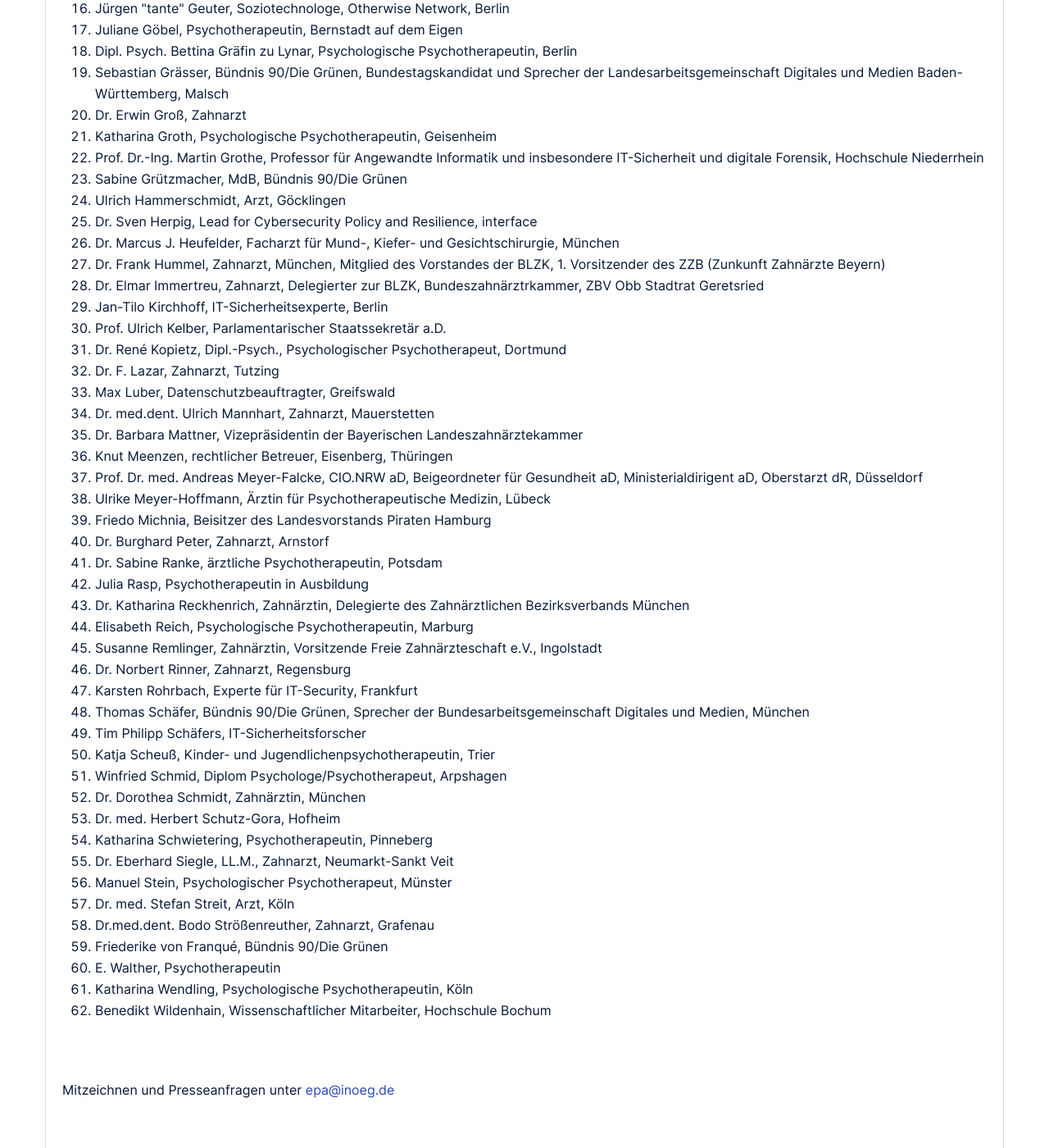
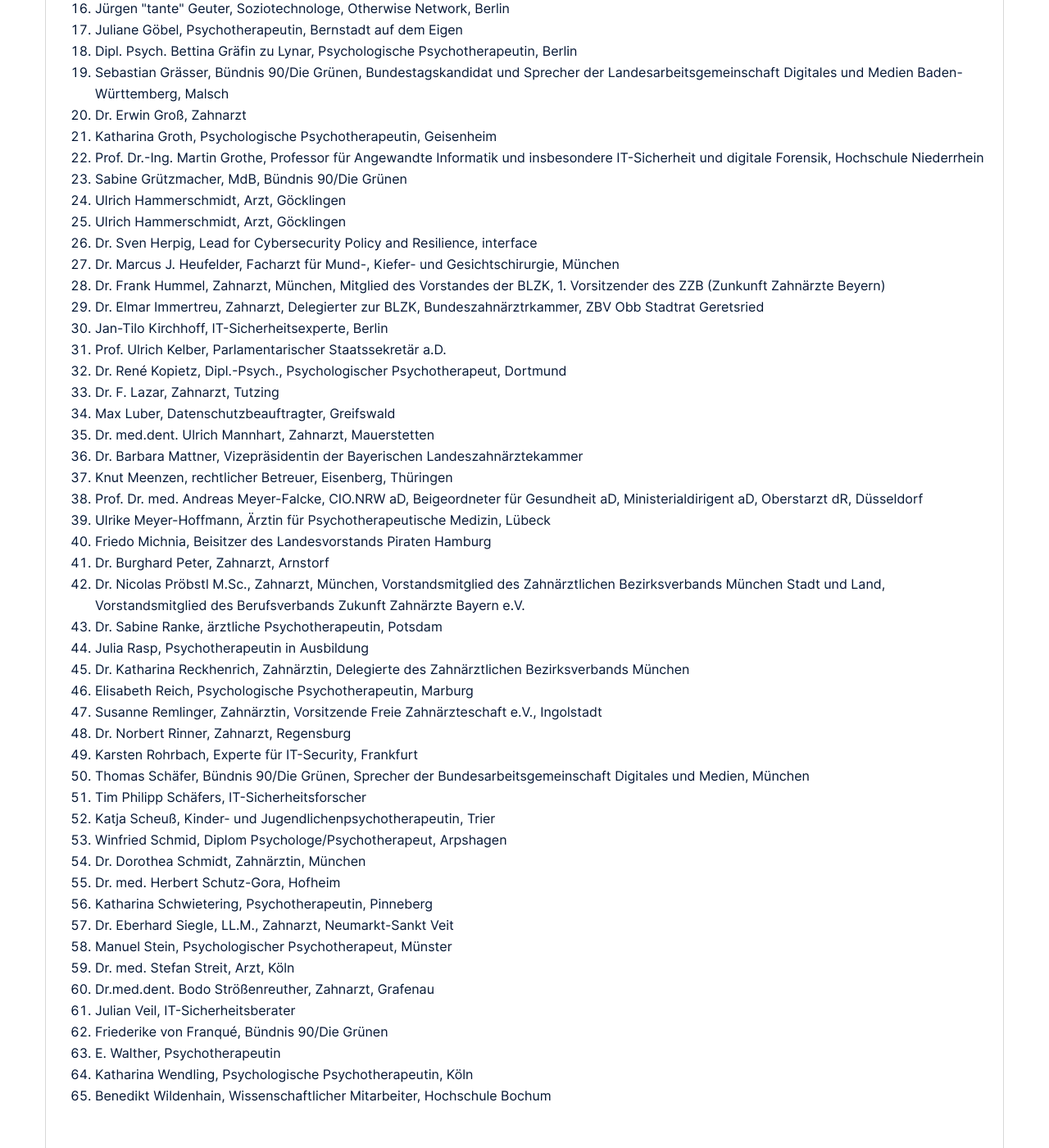
Before and after one commit to InOG-projects/inog-projects.github.io, a Jekyll site: the page built from _pages/offenerbrief-epa-2025.html, in a window 1280 px wide and 1400 px high, scrolled down 3311 px. Shown: the whole window at 82% size. Built offline with Jekyll 4.4.1, drawn with Linux system fonts in a browser that asks for light colours.

Commit message:
Update Personen

```diff
--- a/_pages/offenerbrief-epa-2025.html
+++ b/_pages/offenerbrief-epa-2025.html
@@ -249,6 +249,7 @@ description: Fünf Schritte zu mehr Vertrauen in die ePA
           </li>
           <li>Sabine Grützmacher, MdB, Bündnis 90/Die Grünen</li>
           <li>Ulrich Hammerschmidt, Arzt, Göcklingen</li>
+          <li>Ulrich Hammerschmidt, Arzt, Göcklingen</li>
           <li>Dr. Sven Herpig, Lead for Cybersecurity Policy and Resilience, interface</li>
           <li>Dr. Marcus J. Heufelder, Facharzt für Mund-, Kiefer- und Gesichtschirurgie, München</li>
           <li>Dr. Frank Hummel, Zahnarzt, München, Mitglied des Vorstandes der BLZK, 1. Vorsitzender des ZZB (Zunkunft Zahnärzte Beyern)</li>
@@ -265,6 +266,10 @@ description: Fünf Schritte zu mehr Vertrauen in die ePA
           <li>Ulrike Meyer-Hoffmann, Ärztin für Psychotherapeutische Medizin, Lübeck</li>
           <li>Friedo Michnia, Beisitzer des Landesvorstands Piraten Hamburg</li>
           <li>Dr. Burghard Peter, Zahnarzt, Arnstorf</li>
+          <li>
+            Dr. Nicolas Pröbstl M.Sc., Zahnarzt, München, Vorstandsmitglied des Zahnärztlichen Bezirksverbands München Stadt und Land, Vorstandsmitglied des
+            Berufsverbands Zukunft Zahnärzte Bayern e.V.
+          </li>
           <li>Dr. Sabine Ranke, ärztliche Psychotherapeutin, Potsdam</li>
           <li>Julia Rasp, Psychotherapeutin in Ausbildung</li>
           <li>Dr. Katharina Reckhenrich, Zahnärztin, Delegierte des Zahnärztlichen Bezirksverbands München</li>
@@ -283,6 +288,7 @@ description: Fünf Schritte zu mehr Vertrauen in die ePA
           <li>Manuel Stein, Psychologischer Psychotherapeut, Münster</li>
           <li>Dr. med. Stefan Streit, Arzt, Köln</li>
           <li>Dr.med.dent. Bodo Strößenreuther, Zahnarzt, Grafenau</li>
+          <li>Julian Veil, IT-Sicherheitsberater</li>
           <li>Friederike von Franqué, Bündnis 90/Die Grünen</li>
           <li>E. Walther, Psychotherapeutin</li>
           <li>Katharina Wendling, Psychologische Psychotherapeutin, Köln</li>
```
